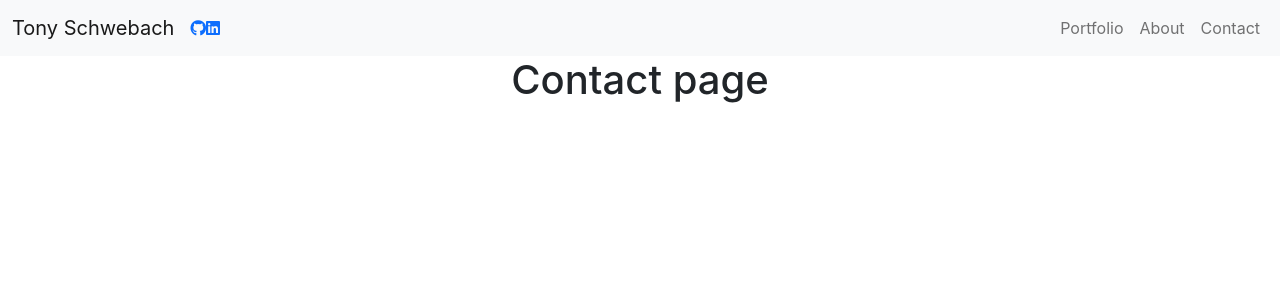
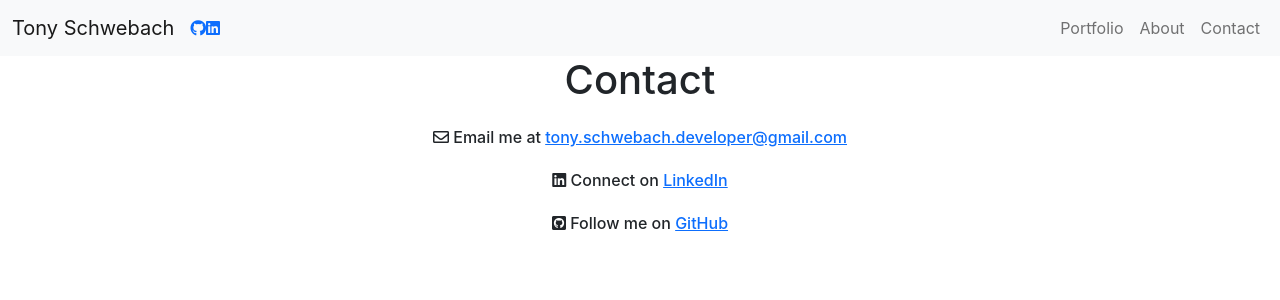
Before and after one commit to tonyschwebach/my-portfolio, a React (Create React App) app: page /contact in a window 1280 px wide. Shown: the top 300 px of the page. Built offline with nearby package versions, Linux system fonts and the light colour scheme.

Commit message:
added contact info

```diff
--- a/src/components/Bio/Bio.jsx
+++ b/src/components/Bio/Bio.jsx
@@ -5,7 +5,7 @@ const Bio = () => {
     <>
       <div className="row">
         <div className="col">
-          <h2>About Me</h2>
+          <h1>About Me</h1>
         </div>
       </div>
       <div className="row">
--- a/src/components/Skills/Skills.jsx
+++ b/src/components/Skills/Skills.jsx
@@ -6,7 +6,7 @@ const Skills = () => {
     <>
       <div className="row">
         <div className="col">
-          <h2>Skills</h2>
+          <h1>Skills</h1>
         </div>
       </div>
       <div className="row">
--- a/src/pages/Contact/Contact.jsx
+++ b/src/pages/Contact/Contact.jsx
@@ -1,9 +1,49 @@
-import React from 'react';
+import React from "react";
 
 const Contact = () => {
   return (
-    <div>
-            <h1>Contact page</h1>
+    <div className="container">
+
+      <div class="row">
+        <div class="col-12">
+          <h1>Contact</h1>
+        </div>
+        <ul class="list-unstyled">
+          <h6 class="px-4 pt-3 pb-3 text-wrap">
+            <i class="far fa-envelope"></i> Email me at{" "}
+            <a href="mailto: tony.schwebach.developer@gmail.com">
+              tony.schwebach.developer@gmail.com
+            </a>
+          </h6>
+          {/* <!-- leaving personal phone number off public website
+              <h6 class="px-4 pb-4">
+                <i class="fas fa-phone-alt"></i> Call me at
+                <a href="tel: 6055954594">(605) 595-4594</a>.
+              </h6> --> */}
+
+          <h6 class="px-4 pb-3">
+            <i class="fab fa-linkedin"></i> Connect on{" "}
+            <a
+              target="_blank"
+              rel="noreferrer"
+              href="https://www.linkedin.com/in/tonyschwebach/"
+            >
+              LinkedIn
+            </a>
+          </h6>
+
+          <h6 class="px-4 pb-3">
+            <i class="fab fa-github-square"></i> Follow me on{" "}
+            <a
+              target="_blank"
+              rel="noreferrer"
+              href="https://github.com/tonyschwebach"
+            >
+              GitHub
+            </a>
+          </h6>
+        </ul>
+      </div>
     </div>
   );
 };
```
